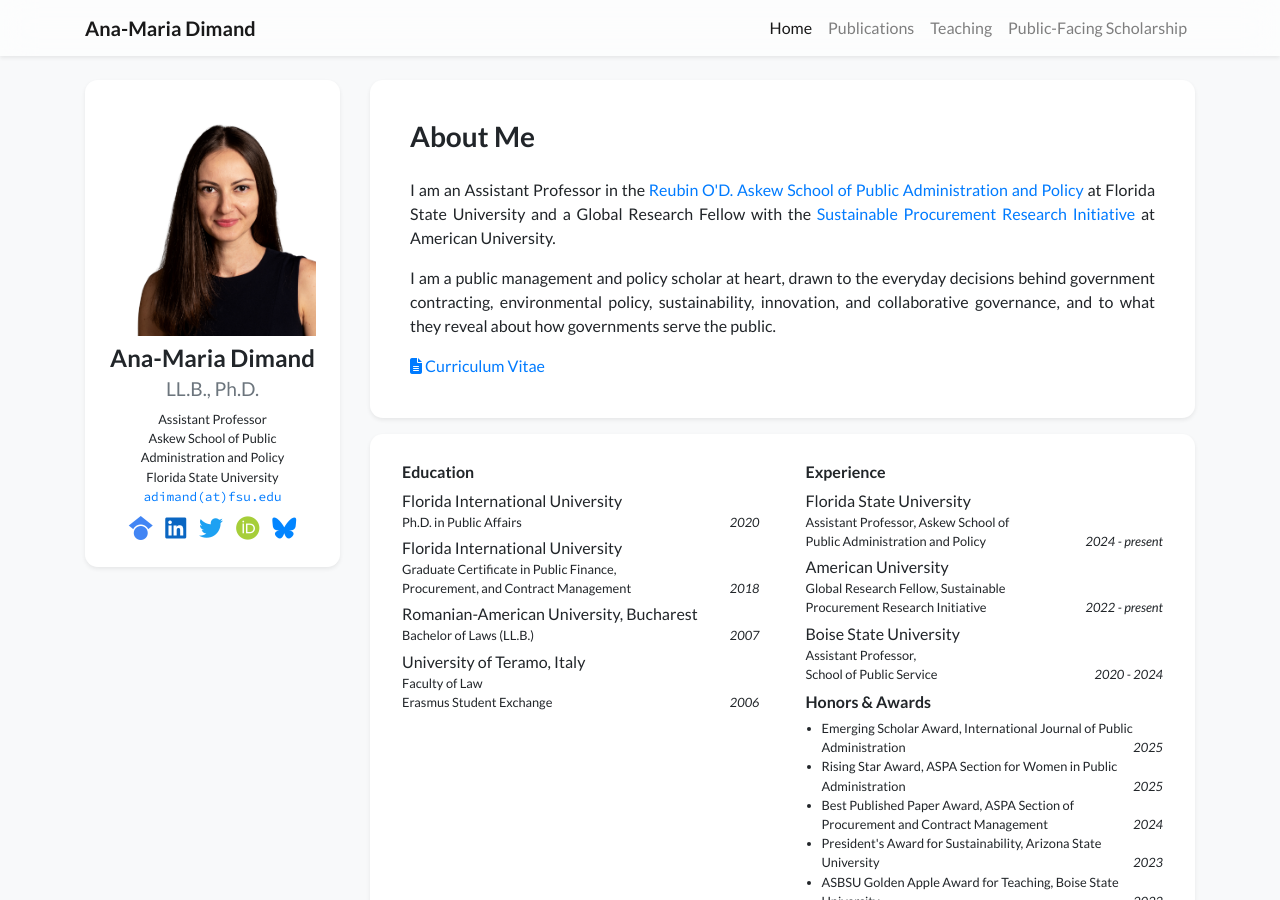
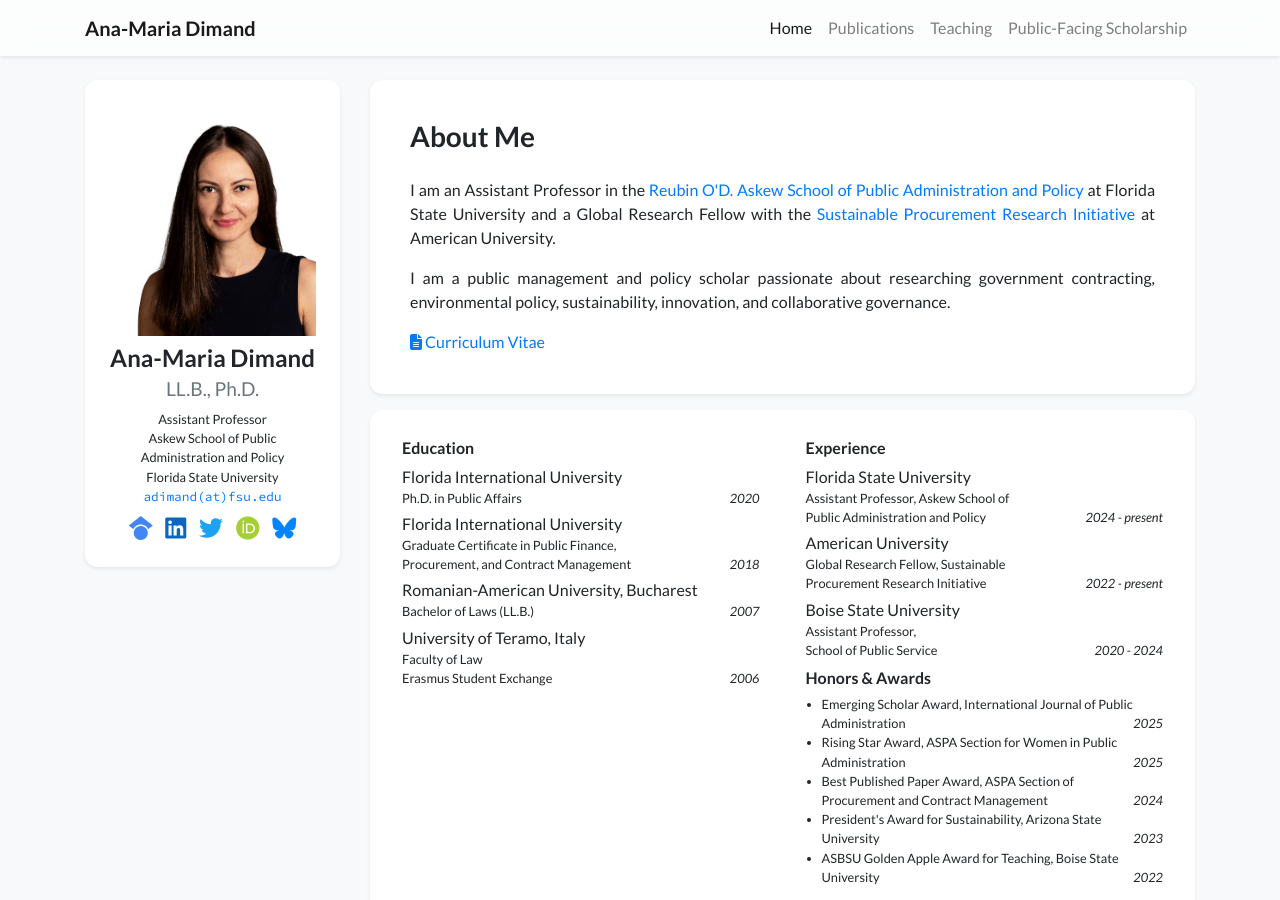
Before and after one commit to anamariadimand/anamariadimand.github.io, a Jekyll site: the page built from index.html, in a window 1280 px wide and 900 px high. Built offline with Jekyll 4.4.1, drawn with Linux system fonts in a browser that asks for light colours; nearby versions of some CDN libraries; a style sheet for code colours, icons or effects is not loaded.

Commit message:
Add book cover image; simplify scholar bio line
Co-Authored-By: Claude Opus 4.8 <noreply@anthropic.com>

```diff
--- a/_data/profile.yml
+++ b/_data/profile.yml
@@ -26,9 +26,8 @@ short_bio: >-
     Procurement Research Initiative</a> at American University.
   </p>
   <p>
-    I am a public management and policy scholar at heart, drawn to the everyday decisions behind government
-    contracting, environmental policy, sustainability, innovation, and collaborative governance, and to what they
-    reveal about how governments serve the public.
+    I am a public management and policy scholar passionate about researching government contracting, environmental
+    policy, sustainability, innovation, and collaborative governance.
   </p>
 
 portrait_url: /assets/images/photos/ana_headshot.png
```
Also changed, not shown: _publications/2026/2026-01-the-essential-guide-to-public-procurement--bridging-theory-a.md (+1 -0 lines), assets/images/covers/essential-guide-public-procurement.jpg (added).
